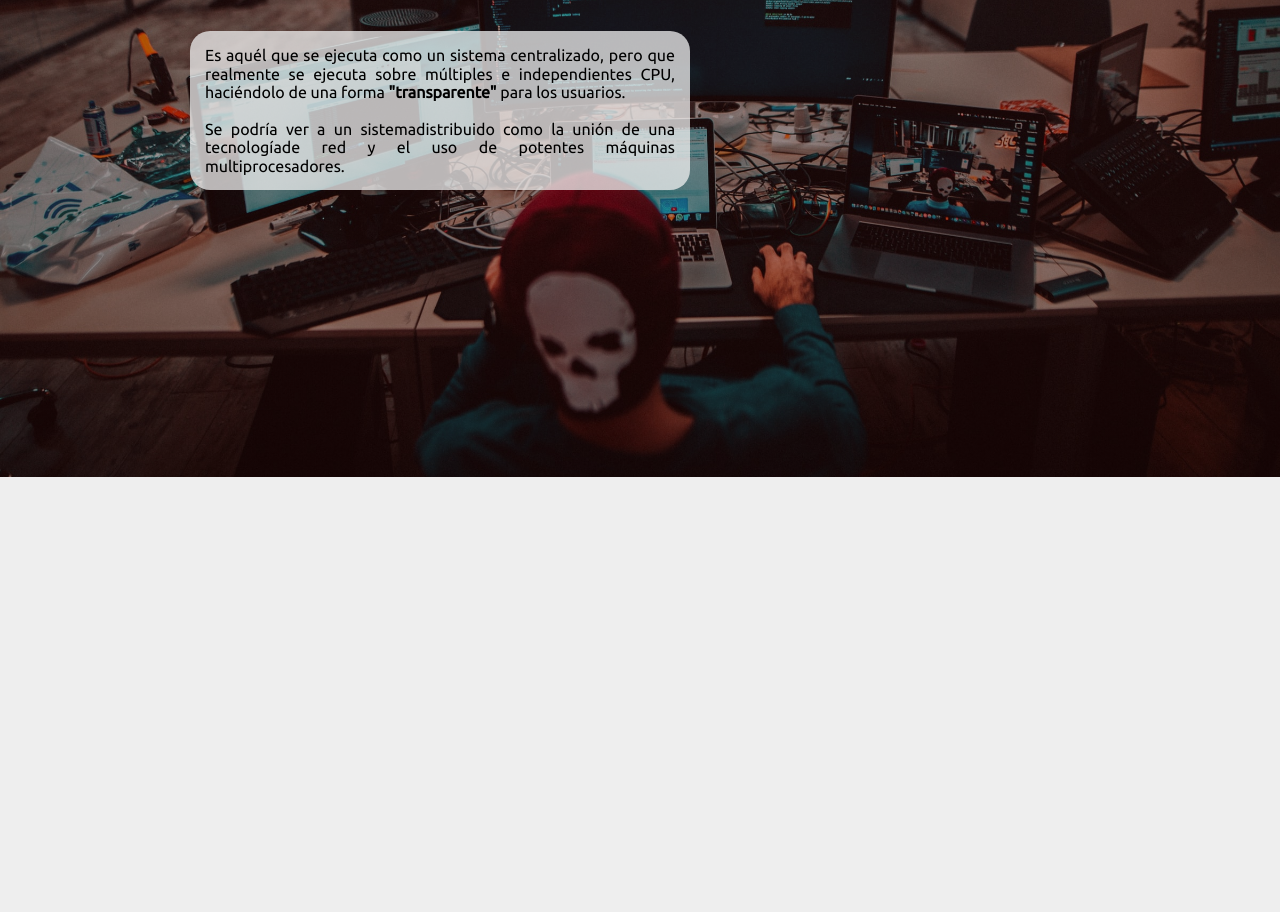
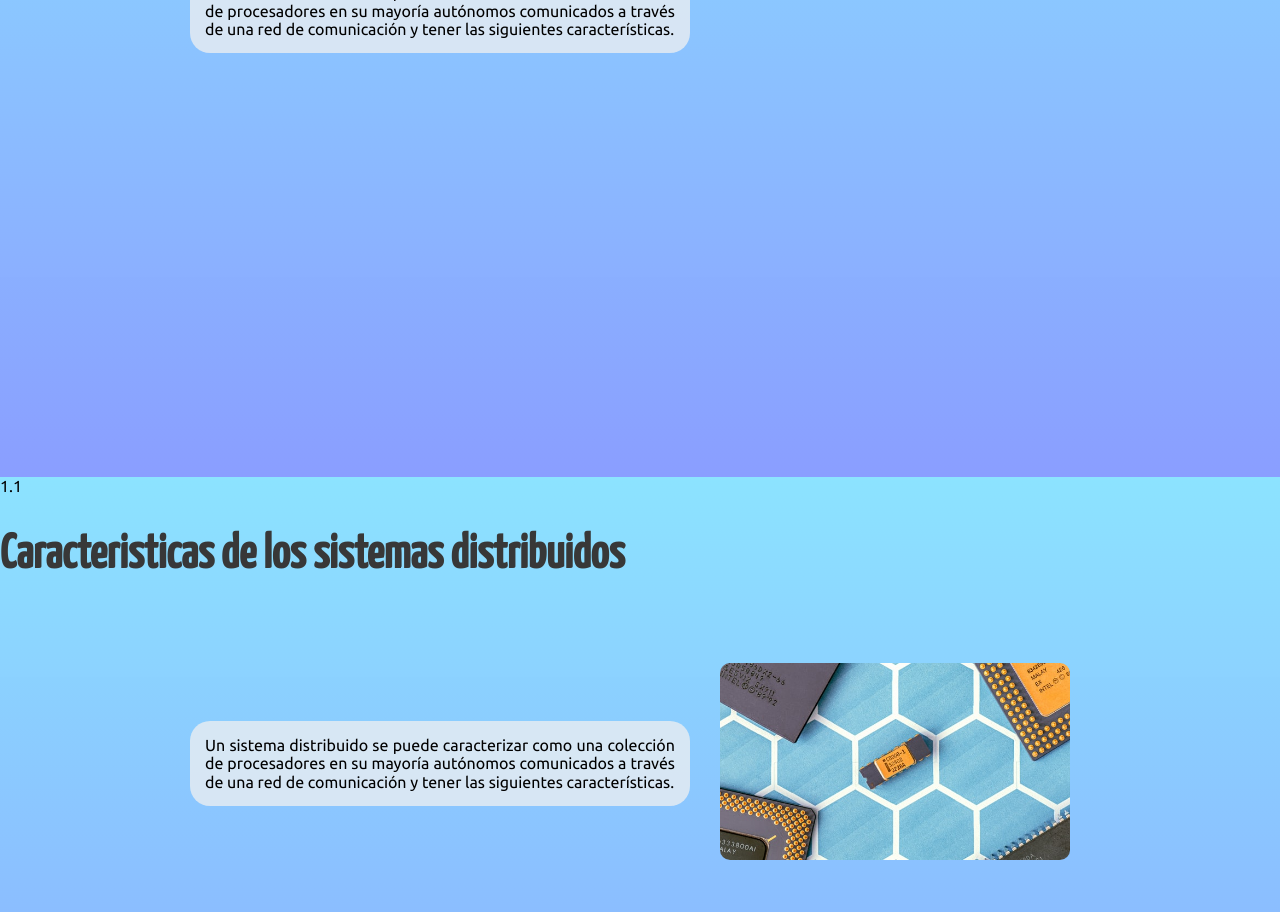
Before and after one commit to John17725/unit_1, a website: page indice.html in a window 1280 px wide. Shown: the part 323-1235 px from the top of the page. Before the commit the page ends 800 px from the top, so only its background shows below. Drawn offline with Linux system fonts and the light colour scheme.

Commit message:
Indice advance 3

```diff
--- a/indice.html
+++ b/indice.html
@@ -21,23 +21,38 @@
             	<p class="logo">Sistemas <span>Distribuidos </span><i class="fas fa-cogs"></i></p>
         	</a>
         </div>
-
         <div class="primera-seccion-contenido">
             <p>1.1</p>
             <h1>Caracteristicas de los sistemas distribuidos</h1>
             <div class="content-text">
 	            <div class="content-text-izq">
-	            	<p>Es aquél que se ejecuta  como  un  sistema  centralizado,  pero que  realmente  se  ejecuta  sobre  múltiples  e independientes   CPU,   haciéndolo   de   una forma <b>"transparente"</b> para los usuarios.</p>
-	            	<br>
-	            	<p>Se podría ver a un sistemadistribuido como la unión de una tecnologíade red y el uso de potentes máquinas multiprocesadores.</p>
+	            	<p>Un sistema distribuido se puede caracterizar como una colección de procesadores en su mayoría autónomos comunicados a través de una red de comunicación y tener las siguientes características.</p>
 	            </div>
 	            <div class="content-text-der">
 	            	<img src="" alt="" id="img1">
 					<img src="" alt="" id="img2">
+					<h4>Ejemplo de Hardware (CPU)</h4>
+	            </div>
+            </div>
+        </div>
+    </div>
+    <div class="segunda-seccion">
+        <div class="segunda-seccion-contenido">
+            <p>1.1</p>
+            <h1>Caracteristicas de los sistemas distribuidos</h1>
+            <div class="content-text">
+	            <div class="content-text-izq">
+	            	<p>Un sistema distribuido se puede caracterizar como una colección de procesadores en su mayoría autónomos comunicados a través de una red de comunicación y tener las siguientes características.</p>
+	            </div>
+	            <div class="content-text-der">
+	            	<img src="" alt="" id="img3">
+					<img src="" alt="" id="img4">
+					<h4>Ejemplo de Hardware (CPU)</h4>
 	            </div>
             </div>
         </div>
     </div>
 
+
 </body>
 </html>
--- a/js/scripts_indice.js
+++ b/js/scripts_indice.js
@@ -3,13 +3,18 @@
 addEventListener('DOMContentLoaded',()=>{
 
 	const arr_img = ['img/img_12.jpg','img/img_13.jpg','img/img_14.jpg','img/img_15.jpg','img/img_16.jpg','img/img_17.jpg'];
+	const arr_img2 = ['img/img_01.jpg','img/img_02.jpg','img/img_14.jpg','img/img_15.jpg','img/img_16.jpg','img/img_17.jpg'];
 	let i = 1
+	let j = 1
 	const img1 = document.querySelector('#img1')
 	const img2 = document.querySelector('#img2')
+	const img3 = document.querySelector('#img3')
+	const img4 = document.querySelector('#img4')
 
 
 
 	img1.src = arr_img[0]
+	img3.src = arr_img2[0]
 
 	const slideshow = () => {
 		img2.src = arr_img[i]
@@ -21,9 +26,22 @@ addEventListener('DOMContentLoaded',()=>{
 		setTimeout(() => {
 			img1.src = img2.scr
 			img2.classList.remove('active')
-		},1)
+		},0)
+	}
+	const slideshow2 = () => {
+		img4.src = arr_img[i]
+		img4.classList.add('active')
+		j++
+		if (j == arr_img2.length) {
+			j = 0
+		}
+		setTimeout(() => {
+			img3.src = img4.scr
+			img4.classList.remove('active')
+		},0)
 	}
 
 	setInterval(slideshow, 4000)
+	setInterval(slideshow2, 4000)
 
 })
--- a/styles/styles_about.css
+++ b/styles/styles_about.css
@@ -58,7 +58,7 @@ main {
 	margin-top: 10px;
 	transition: all 500ms;
 }
-
+/*desaparecer*/
 .box .contenedor-p{
 	width: 100%;
 	height: 150px;
@@ -90,7 +90,7 @@ main {
 .box:hover h2{
 	transform: translateY(-90px);
 }
-
+/*APARECER TEXT*/
 .box:hover .contenedor-p p{
 	transform: translateY(0px);
 	opacity: 1;
--- a/styles/styles_indice.css
+++ b/styles/styles_indice.css
@@ -6,32 +6,31 @@
 }
 
 body {
-	background: #eee;
 	font-family: 'Ubuntu', sans-serif;
+	background: linear-gradient(rgba(0, 193, 255, 0.45),
+   		rgba(0,43,255,0.46));
+    background-attachment: fixed;
 }
 
 h1	{
 	font-family: 'Yanone Kaffeesatz', sans-serif;
 	font-size: 3rem;
+	color: #383838;
 }
 
 a{
-	color: #fff;
+	color: #000;
 }
 a:hover{
-	color: #dab600;
+	color: #fff;
 }
 
 .barra-navegacion i {
-	color: #fff;
+	color: #000;
 	font-size: 1rem;
 }
 
 .primera-seccion {
-   	background: linear-gradient(rgba(68, 13, 13, 0.35),
-   		rgba(38,2,2,0.446)),
-   		url(../img/img_06.jpg) no-repeat center/cover;
-    background-attachment: fixed;
     height: 100vh;
     color: white;
 }
@@ -53,7 +52,7 @@ a:hover{
 }
 
 .primera-seccion-contenido {
-    margin-top: 8rem;
+    margin-top: 4rem;
     display: flex;
     flex-direction: column;
     text-align: center;
@@ -64,6 +63,7 @@ a:hover{
     margin-bottom: -2.5rem;
     font-size: 1.5rem;
     font-weight: bold;
+    color: #383838;
 }
 
 .primera-seccion-contenido > h1 {
@@ -97,17 +97,37 @@ a:hover{
 
 .content-text-izq:hover {
 	transform: scale(1.1);
+	font-size: 1.2rem;
 }
 
 
 .content-text-der{
+	color: #383838;
 	padding: 25px;
 	width: 400px;
 	float: right;
+}
+
+.content-text-der h4{
+	position: relative;
+	opacity: 0;
+	transform: translateY(-65px);
+	transition: all 600ms;
+}
+
+.content-text-der:hover h4{
+	top: 10px;
+	transform: translateY(0px);
+	opacity: 1;
 }
 
 .content-text-der img {
 	border-radius: 10px;
 	margin: 5px;
 	width: 100%;
+	transition: 400ms;
 }
+
+.content-text-der img:hover {
+	transform: scale(1.1);
+}
```
Also changed, not shown: about.html (+1 -1 lines).
